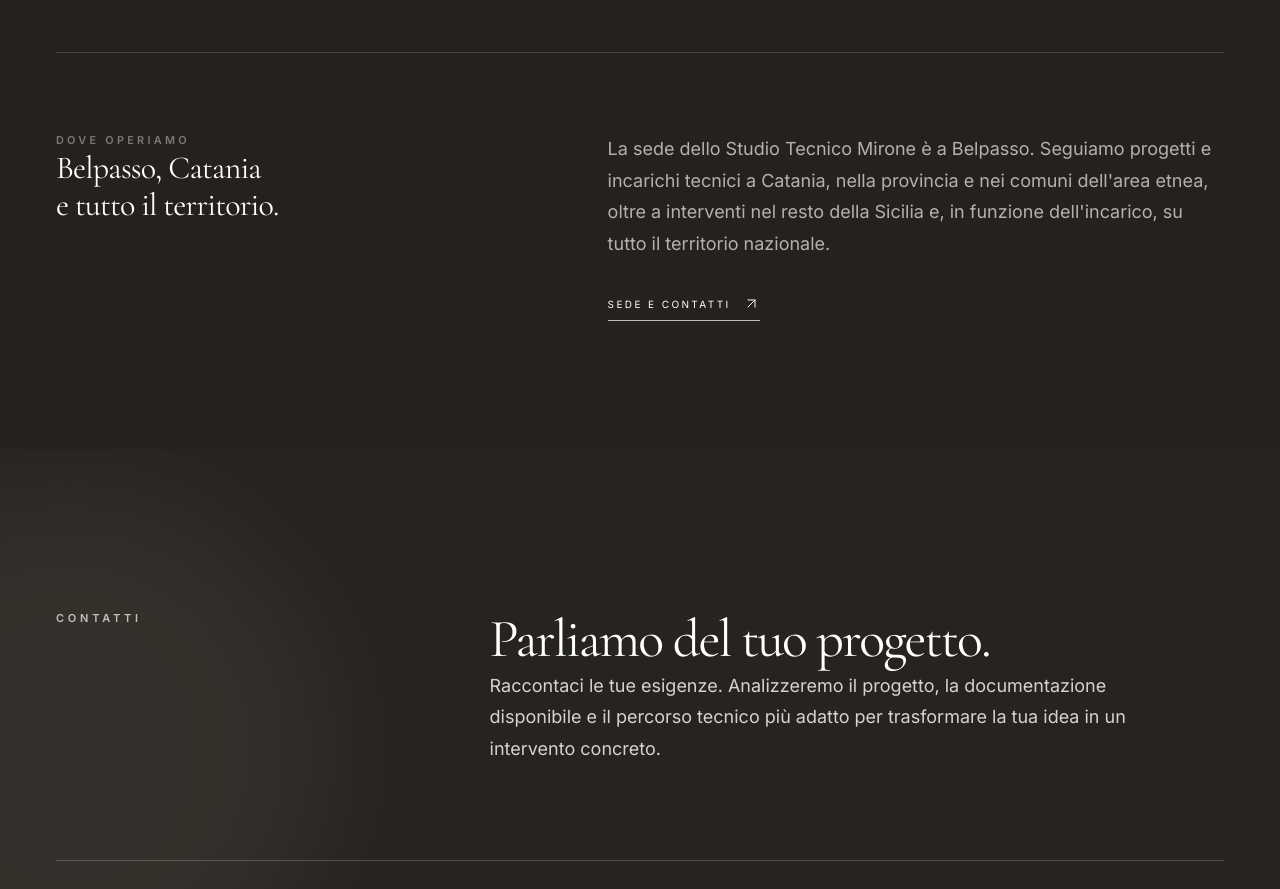
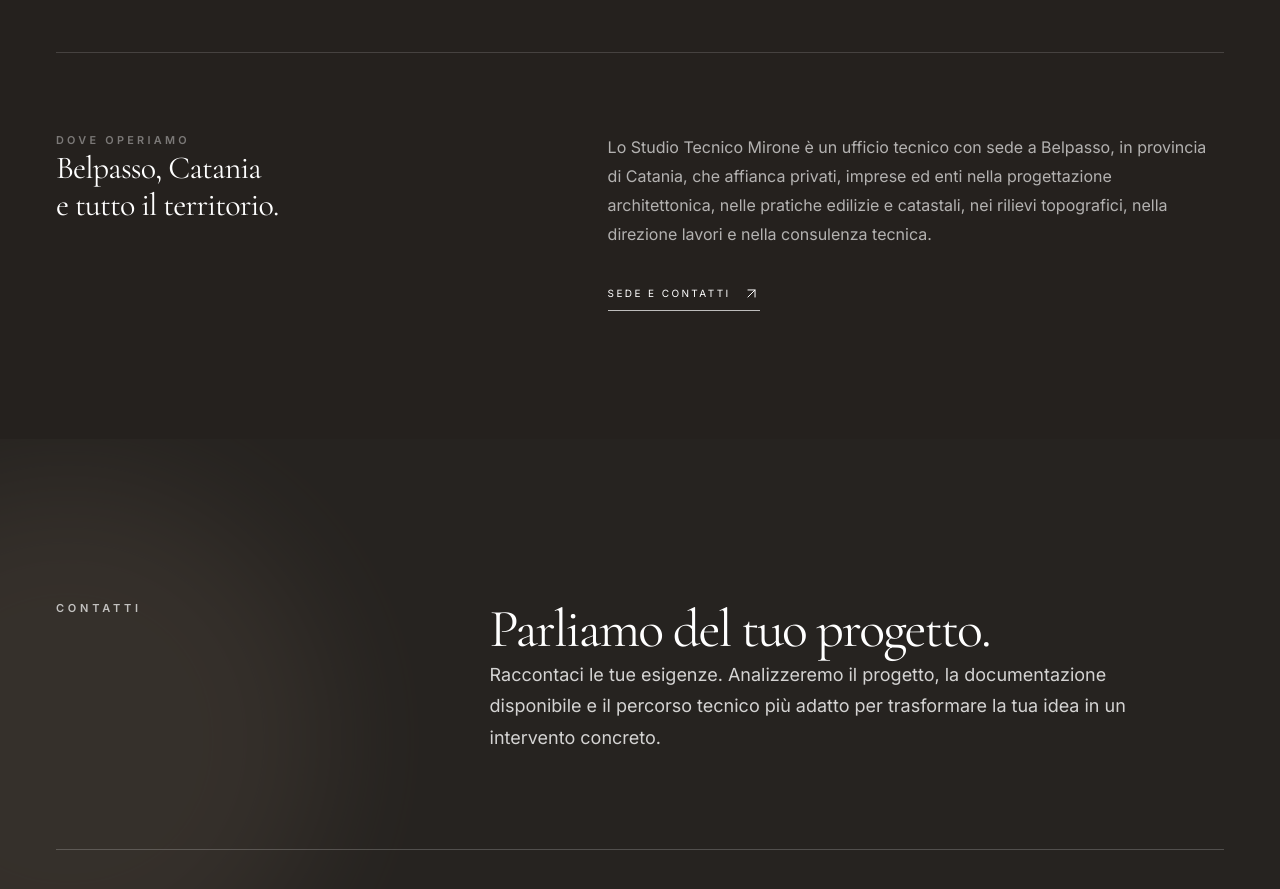
Before and after one commit to Conca91/mirone-studio, a Next.js app: page / in a window 1280 px wide. Shown: the part 6560-7449 px from the top of the page. Built offline with nearby package versions, Linux system fonts and the light colour scheme.

Commit message:
Ottimizzazione SEO ufficio tecnico Belpasso

```diff
--- a/components/home/Studio.tsx
+++ b/components/home/Studio.tsx
@@ -247,13 +247,13 @@
           </div>
 
           <div>
-            <p className="max-w-2xl text-base leading-8 text-white/65 sm:text-lg">
-              La sede dello Studio Tecnico Mirone è a Belpasso. Seguiamo
-              progetti e incarichi tecnici a Catania, nella provincia e nei
-              comuni dell&apos;area etnea, oltre a interventi nel resto della
-              Sicilia e, in funzione dell&apos;incarico, su tutto il territorio
-              nazionale.
-            </p>
+            <p className="body-large mt-8 max-w-3xl !text-white/65">
+  Lo Studio Tecnico Mirone è un ufficio tecnico con sede a Belpasso,
+  in provincia di Catania, che affianca privati, imprese ed enti nella
+  progettazione architettonica, nelle pratiche edilizie e catastali,
+  nei rilievi topografici, nella direzione lavori e nella consulenza
+  tecnica.
+</p>
 
             <Link
               href="/contatti"
```
